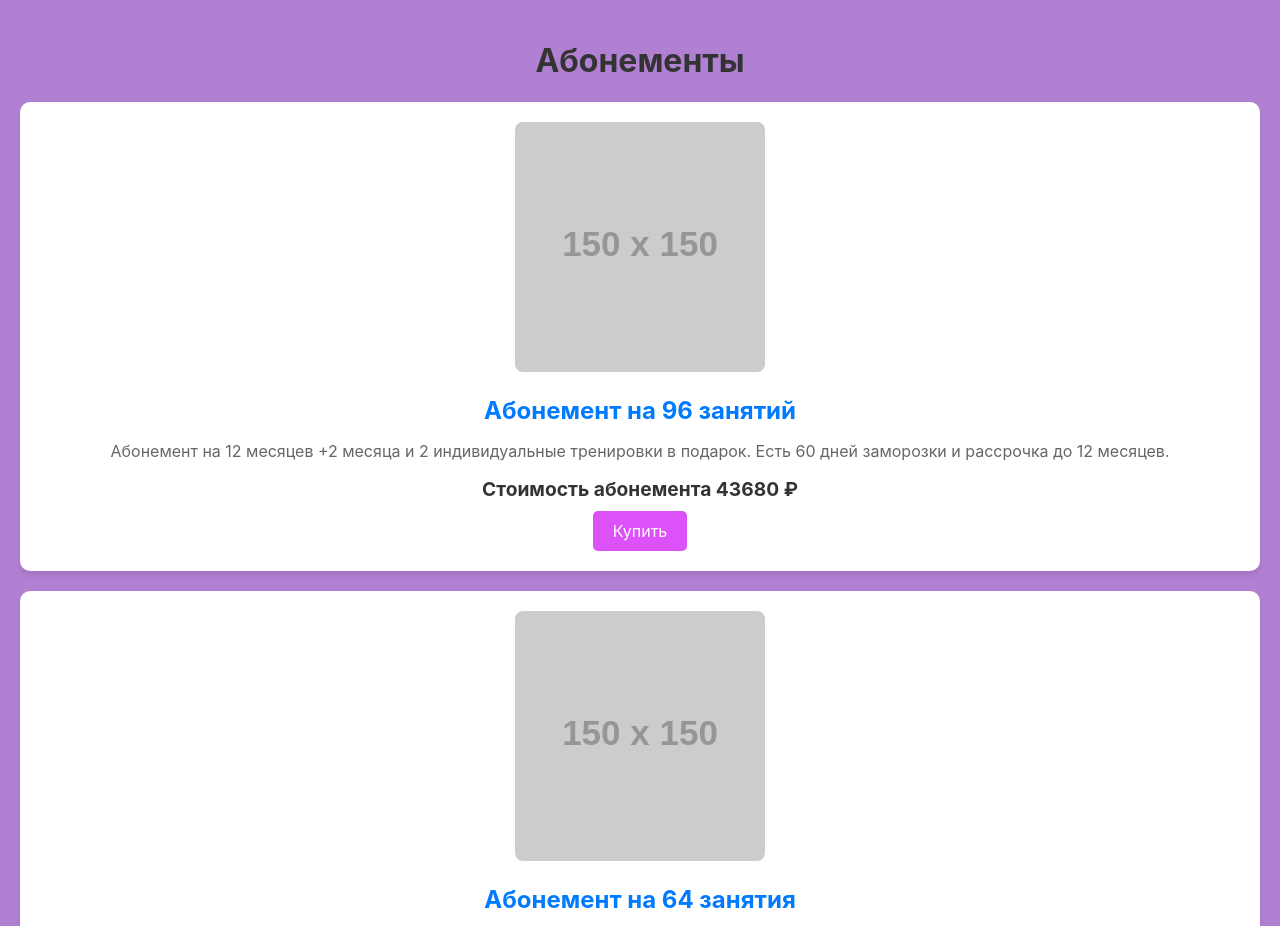
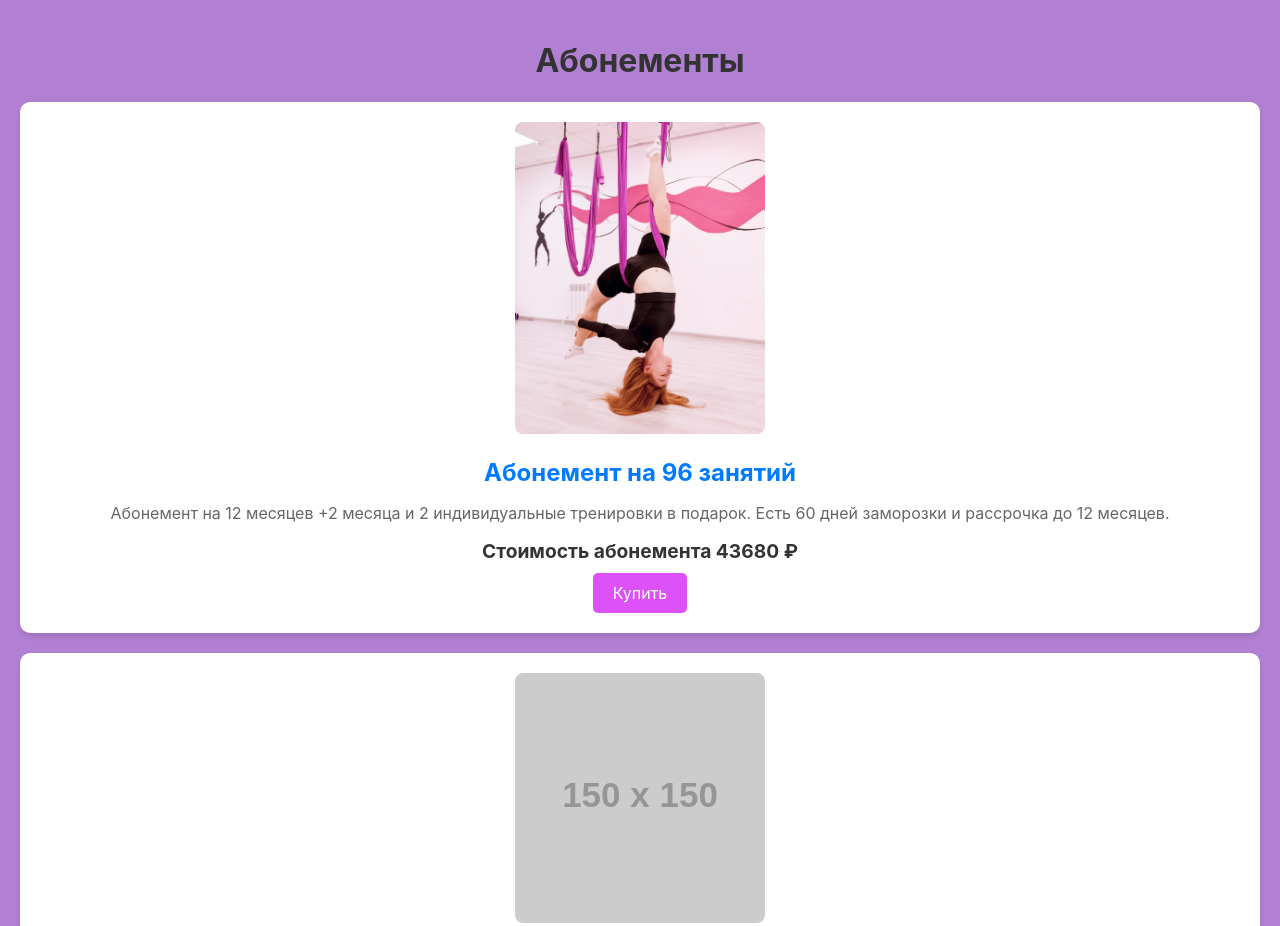
Before and after one commit to NikolayS-ux/mini-app, a plain HTML site: page index.html in a window 1280 px wide. Shown: the top 926 px of the page. Drawn offline with Linux system fonts and the light colour scheme; placeholder pictures from the web are drawn by us.

Commit message:
Update index.html Добавил изобр

```diff
--- a/index.html
+++ b/index.html
@@ -11,7 +11,7 @@
     <h1>  Абонементы</h1>
 
     <div class="product-card">
-        <img src="https://via.placeholder.com/150" alt="Изображение товара 1">
+        <img src="https://github.com/NikolayS-ux/mini-app/blob/9b9e58d77381abdd00bc20814cd5f7518ed5cc33/96%20%D0%B7%D0%B0%D0%BD%D1%8F%D1%82%D0%B8%D0%B9.jpg" alt="Изображение товара 1">
         <h2>Абонемент на 96 занятий</h2>
         <p>Абонемент на 12 месяцев +2 месяца и 2 индивидуальные тренировки в подарок. Есть 60 дней заморозки и рассрочка до 12 месяцев.</p>
         <p class="price"> Стоимость абонемента 43680 ₽</p>
@@ -35,4 +35,5 @@
     </div>
 
 </body>
+
 </html>
```
